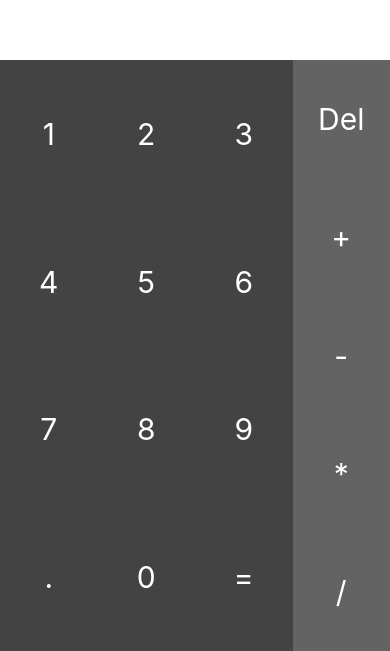
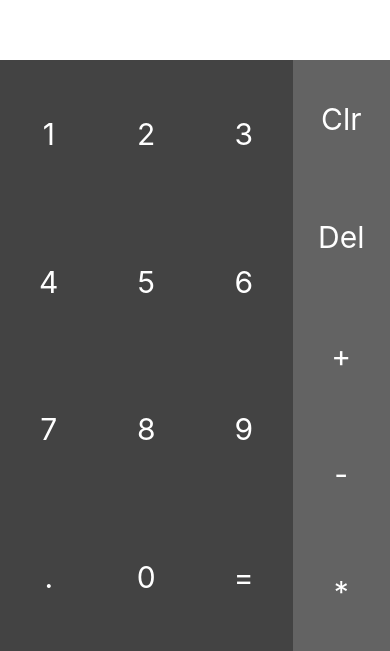
Before and after one commit to shawnantonucci/React-Native-Calculator, a React Native app: screen / in a window 390 px wide. Shown: the part 193-844 px from the top of the page. Built offline with nearby package versions, Linux system fonts and the light colour scheme.

Commit message:
fixed bug calulations symbol before number

```diff
--- a/App.js
+++ b/App.js
@@ -16,7 +16,7 @@ export default class App extends Component {
       resultText: "",
       calculationText: ""
     };
-    this.operations = ["Del", "+", "-", "*", "/"];
+    this.operations = ["Clr", "Del", "+", "-", "*", "/"];
   }
 
   calculateResult = () => {
@@ -54,7 +54,7 @@ export default class App extends Component {
   operate = operation => {
     switch (operation) {
       case "Del":
-        if (this.state.text == "") return;
+        if (this.state.resultText == "") return;
         let text = this.state.resultText.split("");
         text.pop();
         this.setState({
@@ -67,12 +67,20 @@ export default class App extends Component {
       case "/":
         const lastChar = this.state.resultText.split("").pop();
 
+        if (this.state.resultText == "") return;
+
         if (this.operations.indexOf(lastChar) > 0) return;
 
-        if (this.state.text == "") return;
         this.setState({
           resultText: this.state.resultText + operation
         });
+        break;
+      case "Clr":
+        this.setState({
+          resultText: "",
+          calculationText: ''
+        });
+        break;
     }
   };
 
@@ -92,7 +100,11 @@ export default class App extends Component {
           </TouchableOpacity>
         );
       }
-      rows.push(<View key={i} style={styles.row}>{row}</View>);
+      rows.push(
+        <View key={i} style={styles.row}>
+          {row}
+        </View>
+      );
     }
 
     let ops = [];
@@ -134,8 +146,9 @@ const styles = StyleSheet.create({
     flex: 1
   },
   resultText: {
-    fontSize: 30,
-    color: "black"
+    fontSize: 40,
+    color: "black",
+    marginRight: 10
   },
   btn: {
     flex: 1,
@@ -151,8 +164,10 @@ const styles = StyleSheet.create({
     color: "white"
   },
   calculationText: {
-    fontSize: 24,
-    color: "black"
+    fontSize: 34,
+    color: "red",
+    fontWeight: "bold",
+    marginRight: 10
   },
   row: {
     flex: 1,
```
Also changed, not shown: 7 other files (tests, documents, lock files or other folders).
